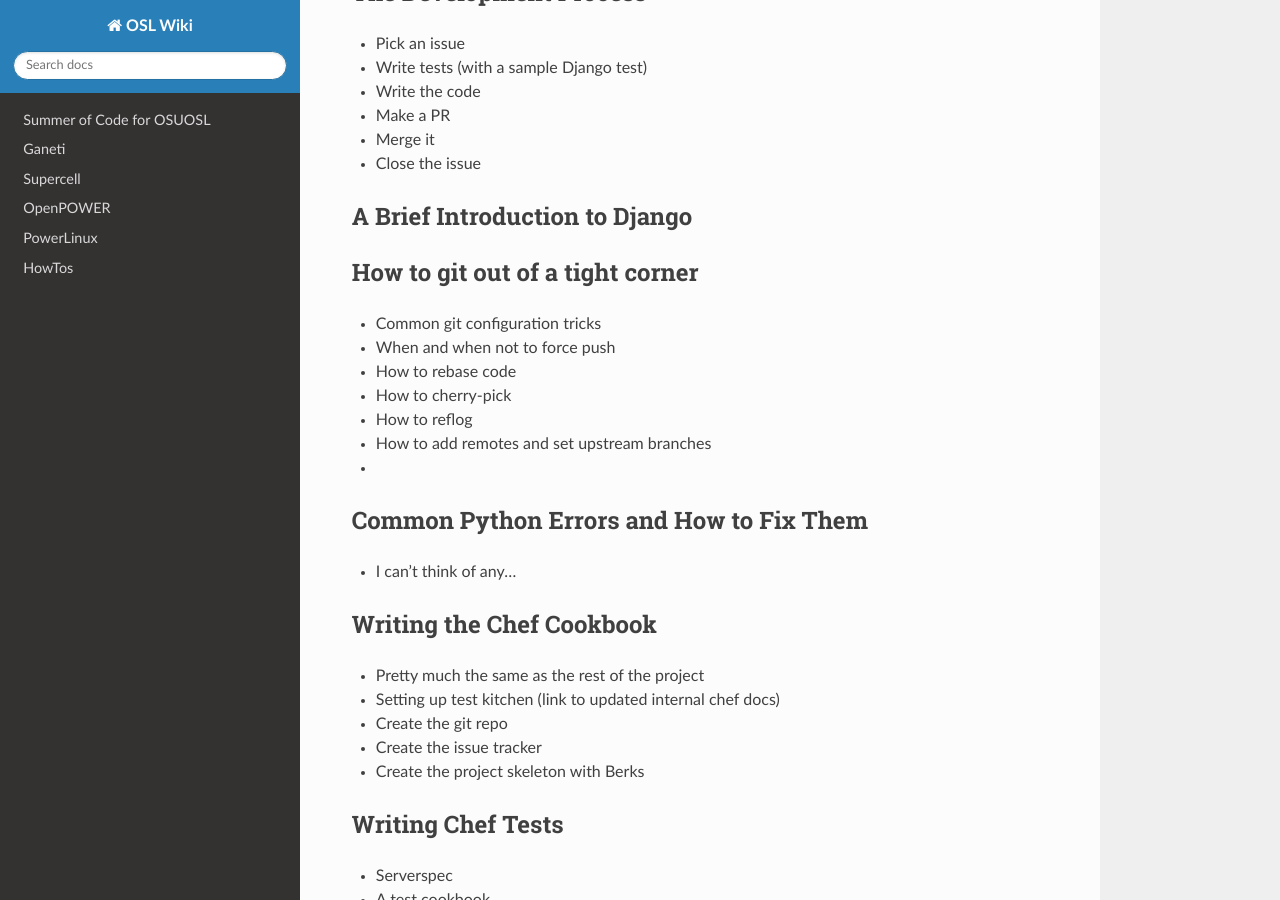
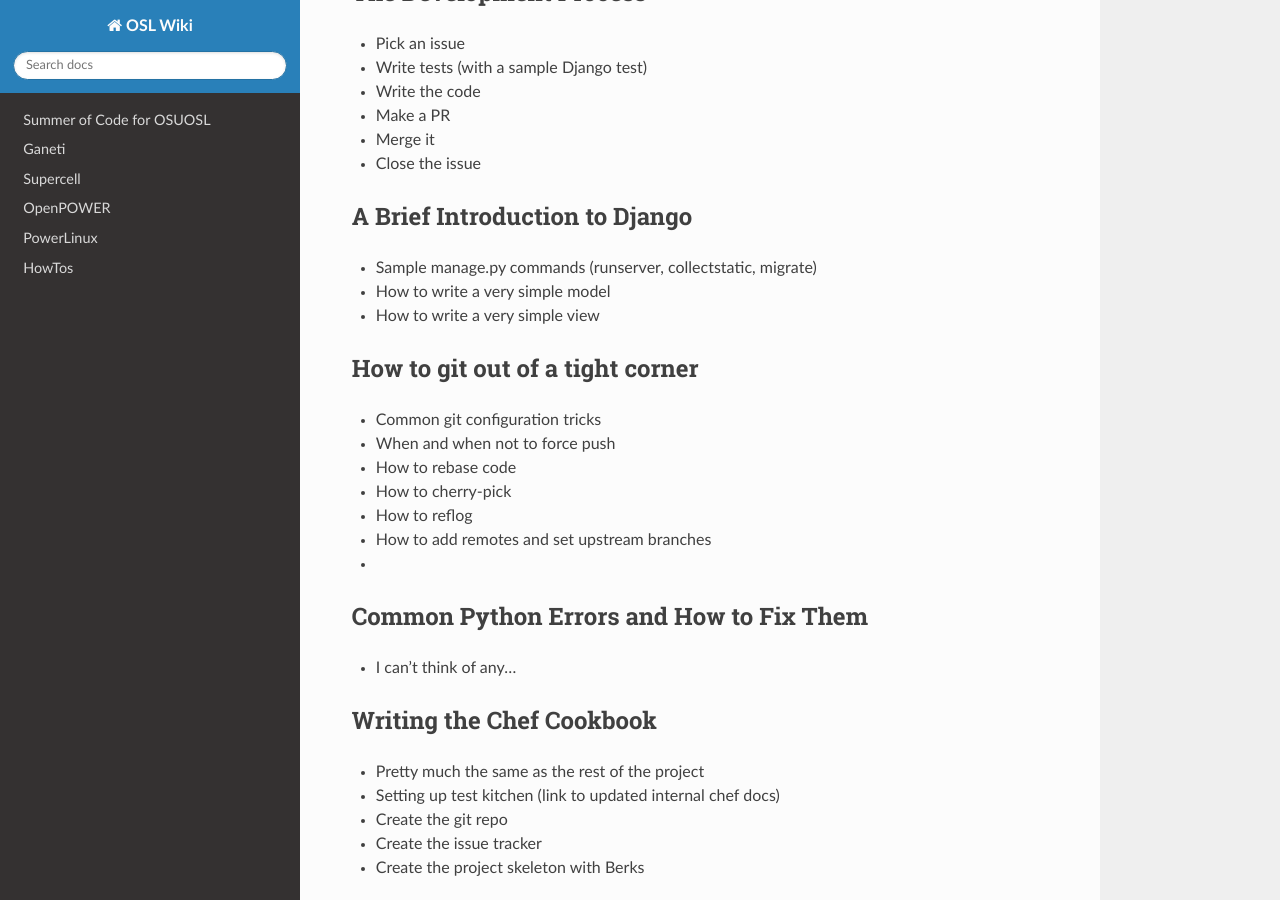
Before and after one commit to osuosl/wiki, a Sphinx documentation site: the page built from source/development_process/index.rst, in a window 1280 px wide and 900 px high, scrolled down 1880 px. Built offline with Sphinx 7.4.7 and the Read the Docs theme 2.0.0, drawn with Linux system fonts in a browser that asks for light colours.

Commit message:
Add list for django section

```diff
--- a/source/development_process/index.rst
+++ b/source/development_process/index.rst
@@ -99,6 +99,9 @@ The Development Process
 
 A Brief Introduction to Django
 ------------------------------
+- Sample manage.py commands (runserver, collectstatic, migrate)
+- How to write a very simple model
+- How to write a very simple view
 
 How to git out of a tight corner
 --------------------------------
```
